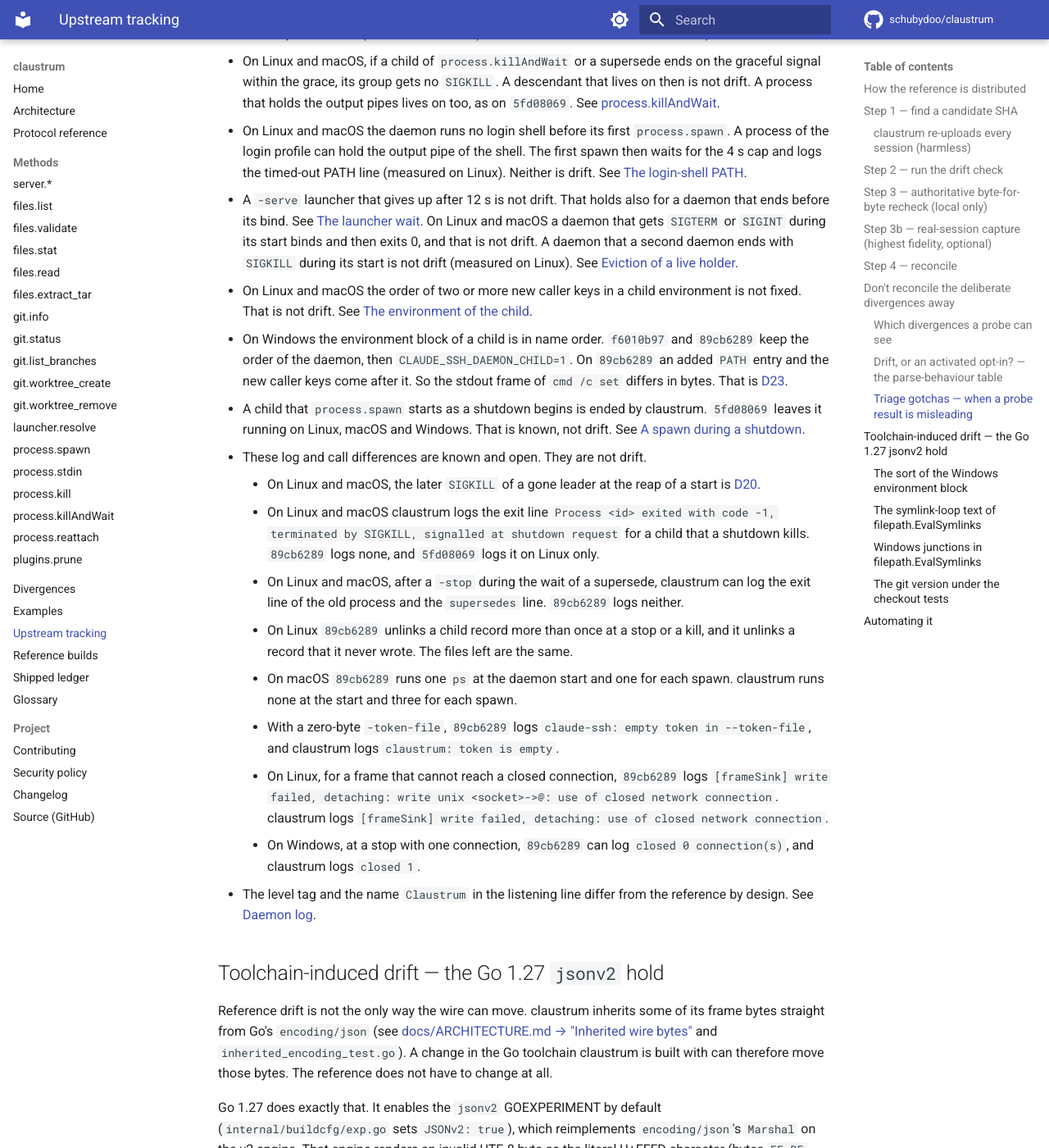
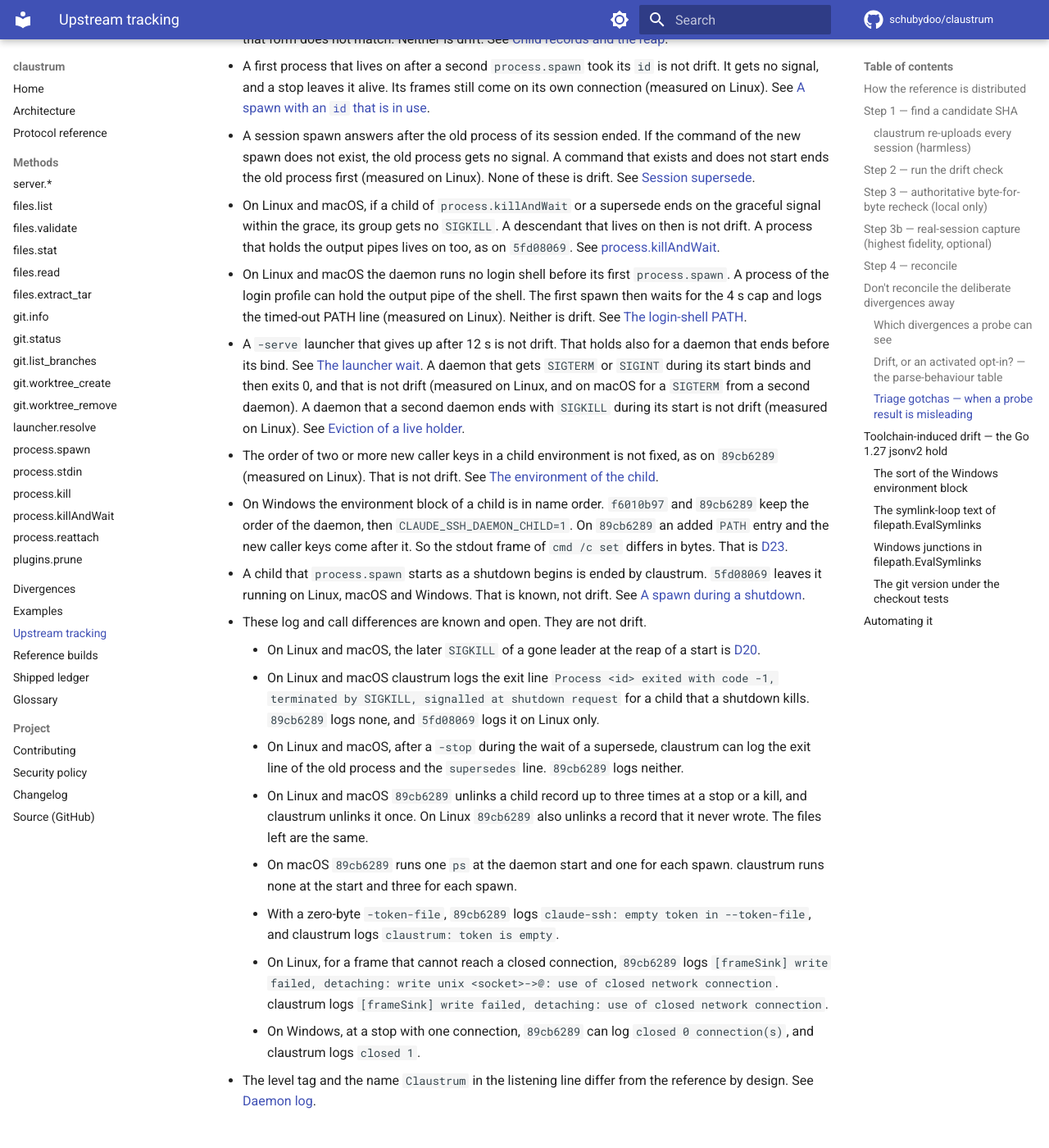
Before and after one commit to schubydoo/claustrum, an MkDocs documentation site: the page built from docs/UPSTREAM-TRACKING.md, in a window 1280 px wide and 1400 px high, scrolled down 10530 px. Shown: the whole window at 82% size. Built offline with MkDocs 1.6.1 and Material for MkDocs 9.7.7, drawn with Linux system fonts in a browser that asks for light colours; comment, search, counter and statistics services are not loaded; some of the changed text lies outside the part shown.

Commit message:
docs: restore the measured scope of the lifecycle and files.read triage notes
Co-Authored-By: Claude Opus 5.5 <noreply@anthropic.com>

```diff
--- a/docs/UPSTREAM-TRACKING.md
+++ b/docs/UPSTREAM-TRACKING.md
@@ -262,9 +262,17 @@ dropped silently.
 
 `files.read` follows `5fd08069`: the refusal `-32602 files.read: not a regular
 file`, and an `open <path>: …` text where the open fails. Against `89cb6289` these
-are not drift. That build reads such a path, waits, or answers another text: `stat
-<path>: …` on Linux and macOS, `CreateFile <path>: …` or `Stat <path>: …` on
-Windows, and `path is a directory` or `file exceeds maxBytes` where the open fails.
+are not drift. That build reads such a path, waits, or answers another text. In
+the measured cases its texts are these:
+
+- On Linux and macOS, `stat <path>: …` for a symlink loop, a `/` or a further
+  component after a regular file, a name that is too long, a NUL byte, and a folder that the
+  daemon cannot search.
+- On Windows, `CreateFile <path>: …` for `CON`, `CONIN$`, `CONOUT$`, a `\` after a
+  regular file, and a name that is too long. A NUL byte gets `Stat <path>: …`.
+- On each system, where the open fails, `path is a directory` for a directory and
+  `file exceeds maxBytes` for a file over the limit.
+
 An `open <path>: resource temporarily unavailable` for a regular file that another
 process holds under a lease is not drift either. It comes from the `O_NONBLOCK`
 open of claustrum (from the code, not measured). See
@@ -498,12 +506,13 @@ Unless an item names another build, the daemon items below are measured against
   [The login-shell PATH](PROTOCOL.md#the-login-shell-path-linux-and-macos).
 - A `-serve` launcher that gives up after 12 s is not drift. That holds also for a
   daemon that ends before its bind. See [The launcher wait](PROTOCOL.md#the-launcher-wait).
-  On Linux and macOS a daemon that gets `SIGTERM` or `SIGINT` during its start
-  binds and then exits 0, and that is not drift. A daemon that a second daemon ends with `SIGKILL` during
+  A daemon that gets `SIGTERM` or `SIGINT` during its start binds and then exits
+  0, and that is not drift (measured on Linux, and on macOS for a `SIGTERM` from a
+  second daemon). A daemon that a second daemon ends with `SIGKILL` during
   its start is not drift (measured on Linux). See
   [Eviction of a live holder](PROTOCOL.md#eviction-of-a-live-holder).
-- On Linux and macOS the order of two or more new caller keys in a child
-  environment is not fixed. That is not drift. See
+- The order of two or more new caller keys in a child environment is not fixed,
+  as on `89cb6289` (measured on Linux). That is not drift. See
   [The environment of the child](protocol/process-spawn.md#the-environment-of-the-child).
 - On Windows the environment block of a child is in name order. `f6010b97` and
   `89cb6289` keep the order of the daemon, then `CLAUDE_SSH_DAEMON_CHILD=1`. On
@@ -524,9 +533,9 @@ Unless an item names another build, the daemon items below are measured against
     - On Linux and macOS, after a `-stop` during the wait of a supersede,
       claustrum can log the exit line of the old process and the `supersedes`
       line. `89cb6289` logs neither.
-    - On Linux `89cb6289` unlinks a child record more than once at a stop or a
-      kill, and it unlinks a record that it never wrote. The files left are the
-      same.
+    - On Linux and macOS `89cb6289` unlinks a child record up to three times at
+      a stop or a kill, and claustrum unlinks it once. On Linux `89cb6289` also
+      unlinks a record that it never wrote. The files left are the same.
     - On macOS `89cb6289` runs one `ps` at the daemon start and one for each
       spawn. claustrum runs none at the start and three for each spawn.
     - With a zero-byte `-token-file`, `89cb6289` logs `claude-ssh: empty token in
```
Also changed, not shown: other parts of docs/UPSTREAM-TRACKING.md (+1 -1 lines), docs/protocol/git-worktree-create.md (+1 -1 lines), docs/protocol/process-spawn.md (+1 -1 lines).
